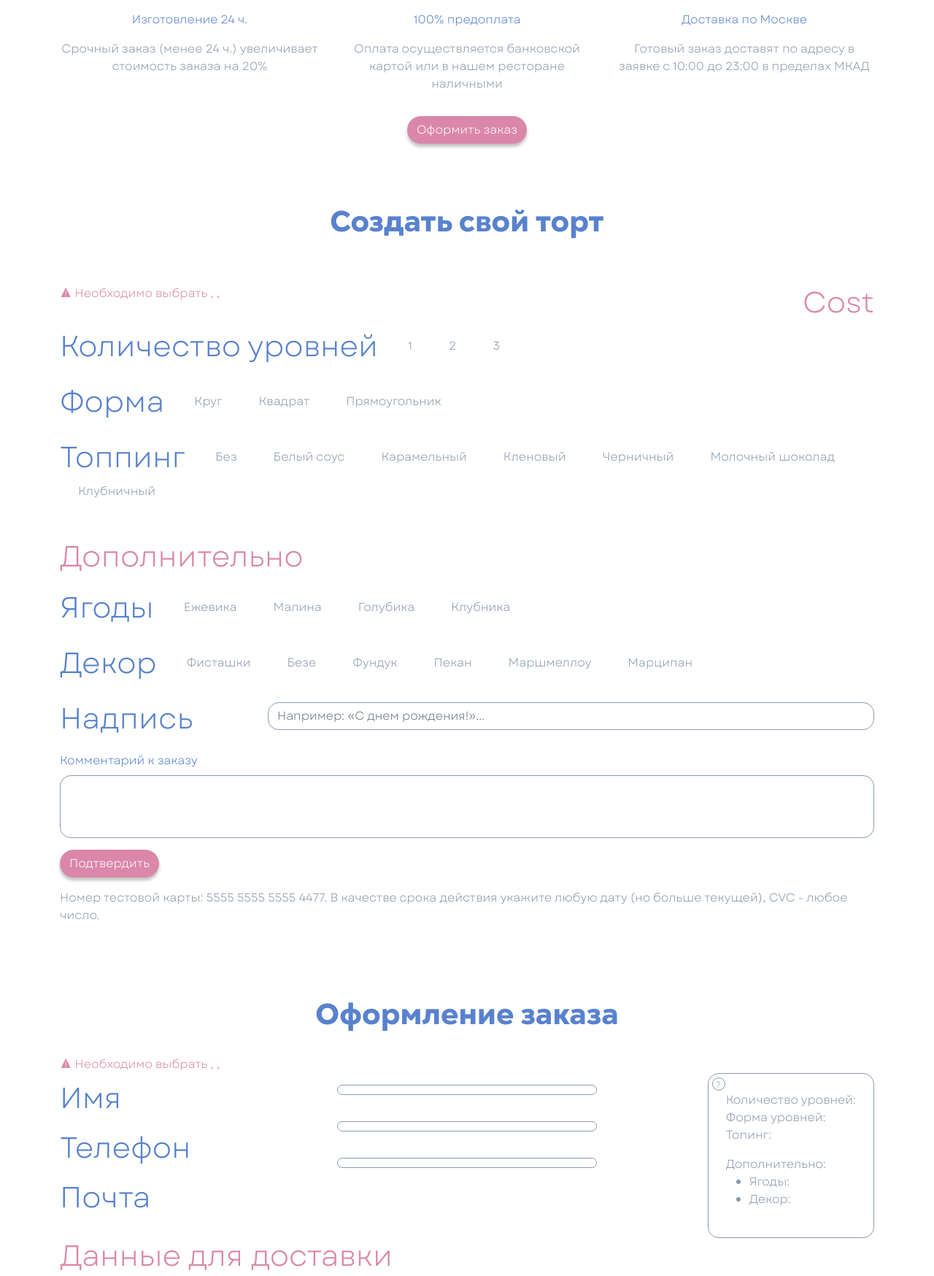
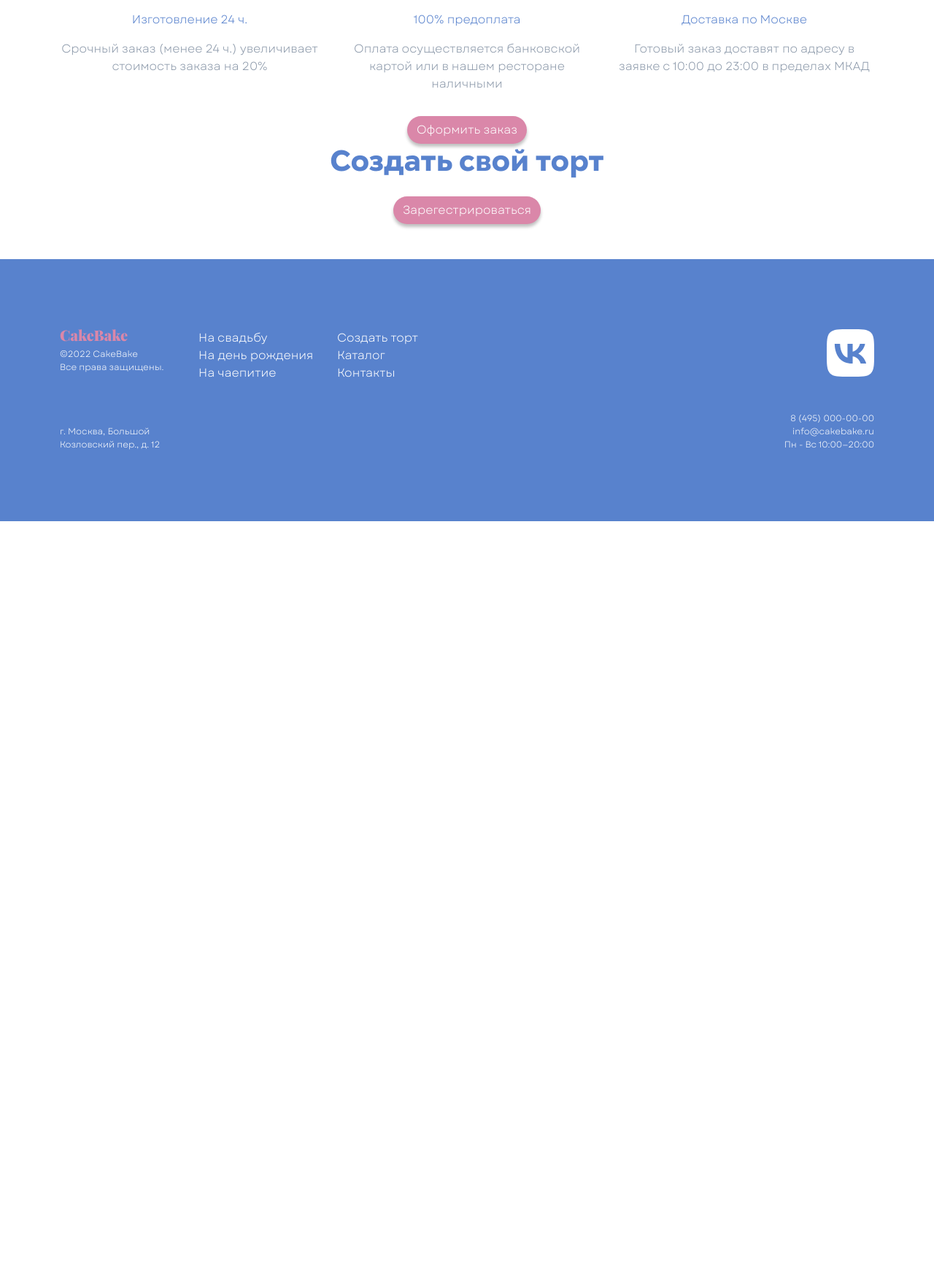
Before and after one commit to DamirBakty/cake-shop, a Django app: template cake/templates/cake/index.html in a window 1280 px wide. Shown: the part 1494-3242 px from the top of the page at 73% size. After the commit the page ends 2208 px from the top, so only its background shows below. Run offline with Django 3.2, Linux system fonts and the light colour scheme; the template is opened without the code that fills it, so the values that code supplies are empty.

Commit message:
create custom cake only for authenticated users

```diff
--- a/cake/templates/cake/index.html
+++ b/cake/templates/cake/index.html
@@ -11,11 +11,13 @@
                     <div class="modal-content px-4 cake__modal">
                         <div class="modal-header border-0 pb-0 pt-4">
                             <button @click="Reset" type="button" class="btn-close border rounded-pill"
-                                    data-bs-dismiss="modal" aria-label="Close"></button>
+                                    data-bs-dismiss="modal" aria-label="Close">
+                            </button>
                         </div>
                         <div class="modal-header border-0 py-0">
                             <label for="reg" class="modal-title font_Gogh fs_40 cake_blue" id="RegModalLabel">Вход /
-                                Регистрация</label>
+                                Регистрация
+                            </label>
                         </div>
                         <form class="d-none">
                             <input v-model="RegInput" type="text" name="REG">
@@ -65,9 +67,11 @@
                                     href="{% static 'cake/docs/soglasie.pdf' %}" target="_blank"
                                     class="fs_12 cake_grey">обработку персональных данных </a>
                                 в соответствии с политикой конфиденциальности`
-                                05:00` : ``</p>
+                                05:00` : ``
+                            </p>
                             <a href="#" v-if="Step === `Code`" @click.prevent="ToRegStep1"
-                               class="text-decoration-none cake_pink fs_12">изменить данные</a>
+                               class="text-decoration-none cake_pink fs_12">изменить данные
+                            </a>
                         </div>
                     </div>
                 </div>
@@ -151,15 +155,15 @@
                         МКАД</p>
                 </div>
                 <div class="d-flex justify-content-center">
-                    <a href="#step3" class="btn text-white rounded-pill mt-3 shadow-none cake__button cake__bg_pink">Оформить
-                        заказ</a>
+                    <a href="#step3" class="btn text-white rounded-pill mt-3 shadow-none cake__button cake__bg_pink">Оформить заказ</a>
                 </div>
             </article>
 
+            {% if user.is_authenticated %}
                 <article id="VueApp">
                     <section class="row pt-header" id="step3">
                         <h2 class="font_Gogh fs_40 cake_blue text-center">Создать свой торт</h2>
-                    <v-form :validation-schema="schema1" @submit="ToStep4">
+                        <v-form :validation-schema="schema1" @submit="ToStep4" method="post" action='{% url "cake:payment" %}'>
                             <div class="d-flex justify-content-end align-items-center position-relative">
                                 <span class="cake_pink position-absolute start-0 top-50">
                                     <error-message name="lvls" class="from__alert"></error-message>
@@ -193,6 +197,7 @@
                                         class="d-none cake__input"></v-field>
                                 <label for="form3" class="mx-2 px-3 py-1 cake_grey cake__label">Прямоугольник</label>
                             </div>
+
                             <div class="d-flex align-items-center flex-wrap mb-3">
                                 <span class="me-3 fs_40 cake_blue">Топпинг</span>
                                 <v-field v-model="Topping" type="radio" name="topping" id="topping1" value="1"
@@ -217,7 +222,9 @@
                                         class="d-none cake__input"></v-field>
                                 <label for="topping7" class="mx-2 px-3 py-1 cake_grey cake__label">Клубничный</label>
                             </div>
+
                             <h1 class="me-3 fs_40 cake_pink mb-3 mt-5">Дополнительно</h1>
+
                             <div class="d-flex align-items-center flex-wrap mb-3">
                                 <span class="me-3 fs_40 cake_blue">Ягоды</span>
                                 <v-field v-model="Berries" type="radio" name="berries" id="berries1" value="1"
@@ -233,6 +240,7 @@
                                         class="d-none cake__input"></v-field>
                                 <label for="berries4" class="mx-2 px-3 py-1 cake_grey cake__label">Клубника</label>
                             </div>
+
                             <div class="d-flex align-items-center flex-wrap mb-3">
                                 <span class="me-3 fs_40 cake_blue">Декор</span>
                                 <v-field v-model="Decor" type="radio" name="decor" id="decor1" value="1"
@@ -254,6 +262,7 @@
                                         class="d-none cake__input"></v-field>
                                 <label for="decor6" class="mx-2 px-3 py-1 cake_grey cake__label">Марципан</label>
                             </div>
+
                             <div class="row mb-3">
                                 <div class="col-5 col-md-4 col-lg-3">
                                     <label class="me-3 fs_40 cake_blue" for="words">Надпись</label>
@@ -268,16 +277,11 @@
                                 <label for="comment" class="cake_blue">Комментарий к заказу</label>
                                 <textarea v-model="Comments" :class="Comments ? 'cake__border_blue': ''" name="comment"
                                     id="comment" rows="3" class="form-control mt-2 cake__textinput"
-                                      style="resize: none"></textarea>
+                                    style="resize: none">
+                                </textarea>
                             </div>
                             <div class="d-flex justify-content-end">
-                            <form action='{% url "cake:payment" %}' method="post">{% csrf_token %}
-                                <button type="submit"
-                                        class="btn text-white rounded-pill mt-3 shadow-none cake__button cake__bg_pink">
-                                    Подтвердить
-                                </button>
-                                <p class="cake_grey mt-3">Номер тестовой карты: 5555 5555 5555 4477. В качестве срока действия укажите любую дату (но больше текущей), CVC - любое число.</p>
-                            </form>
+                                <button type="submit" class="btn text-white rounded-pill mt-3 shadow-none cake__button cake__bg_pink">Подтвердить</button>
                                 <a href="#step4" ref="ToStep4" class="d-none"></a>
                             </div>
                         </v-form>
@@ -325,11 +329,10 @@
                             <input v-model="DelivComments" type="text" name="DELIVCOMMENTS">
                             <button type="submit" ref="HiddenFormSubmit">Submit Order</button>
                         </form>
-                    <v-form :validation-schema="schema2" @submit="this.$refs.HiddenFormSubmit.click()">
+                        <form :validation-schema="schema2" @submit="this.$refs.HiddenFormSubmit.click()" method="post" action='{% url "cake:payment" %}'>{% csrf_token %}
                             <div class="col">
                                 <div class="d-flex flex-column position-relative pb-5">
-                                <h2 class="fs_40 font_Gogh cake_blue text-center align-self-center">Оформление
-                                    заказа</h2>
+                                    <h2 class="fs_40 font_Gogh cake_blue text-center align-self-center">Оформление заказа</h2>
                                     <span class="cake_pink mt-2 position-absolute bottom-0">
                                         <error-message name="name" class="from__alert"></error-message>
                                         <error-message name="phone" class="from__alert"></error-message>
@@ -346,34 +349,38 @@
                                         <div class="position-relative pb-1">
                                             <v-field v-model="Name" :class="Name ? 'cake__border_blue': ''" type="text"
                                                 name="name" id="name" placeholder="Введите ваше имя"
-                                                 class="form-control my-3 cake__textinput"></v-field>
+                                                class="form-control my-3 cake__textinput">
+                                            </v-field>
                                             <v-field v-model="Name" type="text" name="name_format" class="d-none"></v-field>
                                             <error-message name="name_format"
-                                                       class="position-absolute bottom-0 cake_pink fs_12"></error-message>
+                                                class="position-absolute bottom-0 cake_pink fs_12">
+                                            </error-message>
                                         </div>
                                         <div class="position-relative pb-1">
                                             <v-field v-model="Phone" :class="Phone ? 'cake__border_blue': ''" type="tel"
                                                 name="phone" id="phone" placeholder="Введите номер"
-                                                 class="form-control my-3 cake__textinput"></v-field>
-                                        <v-field v-model="Phone" type="phone" name="phone_format"
-                                                 class="d-none"></v-field>
+                                                class="form-control my-3 cake__textinput">
+                                            </v-field>
+                                            <v-field v-model="Phone" type="phone" name="phone_format" class="d-none"></v-field>
                                             <error-message name="phone_format"
-                                                       class="position-absolute bottom-0 cake_pink fs_12"></error-message>
+                                                class="position-absolute bottom-0 cake_pink fs_12">
+                                            </error-message>
                                         </div>
                                         <div class="position-relative pb-1">
                                             <v-field v-model="Email" :class="Email ? 'cake__border_blue': ''" type="email"
                                                 name="email" id="email" placeholder="Введите почту"
-                                                 class="form-control my-3 cake__textinput"></v-field>
-                                        <v-field v-model="Email" type="email" name="email_format"
-                                                 class="d-none"></v-field>
+                                                class="form-control my-3 cake__textinput">
+                                            </v-field>
+                                            <v-field v-model="Email" type="email" name="email_format" class="d-none"></v-field>
                                             <error-message name="email_format"
-                                                       class="position-absolute bottom-0 cake_pink fs_12"></error-message>
+                                                class="position-absolute bottom-0 cake_pink fs_12">
+                                            </error-message>
                                         </div>
                                     </div>
                                     <div class="col-12 col-lg-4 d-flex justify-content-center justify-content-lg-end">
                                         <div class="cake__card p-4 position-relative cake_grey">
                                             <span class="cake__badge rounded-pill">?</span>
-                                        <span>Количество уровней: </span>
+                                            <span>Количество уровней:</span>
                                             <span>Форма уровней:</span>
                                             <p>Топинг:</p>
                                             <span>Дополнительно:</span>
@@ -403,14 +410,17 @@
                                     <div class="col-6 col-lg-4 d-flex flex-column">
                                         <v-field v-model="Address" :class="Address ? 'cake__border_blue': ''" type="text"
                                             name="address" id="address" placeholder="Введите ваш адрес"
-                                             class="form-control my-3 cake__textinput"></v-field>
+                                            class="form-control my-3 cake__textinput">
+                                        </v-field>
                                         <v-field v-model="Dates" :class="Dates ? 'cake__border_blue': ''" type="date"
                                             name="date" id="date" placeholder="ДД.ММ.ГГ"
-                                             class="form-control my-3 cake__textinput"></v-field>
+                                            class="form-control my-3 cake__textinput">
+                                        </v-field>
                                         <v-field v-model="Time" :class="Time ? 'cake__border_blue': ''" type="time"
                                             name="time"
                                             id="time" placeholder="00:00"
-                                             class="form-control my-3 cake__textinput"></v-field>
+                                            class="form-control my-3 cake__textinput">
+                                        </v-field>
                                     </div>
                                 </div>
                                 <div class="row mt-3">
@@ -418,7 +428,8 @@
                                         <label for="deliv-comment" class="cake_blue">Комментарий для курьера</label>
                                         <textarea v-model="DelivComments" :class="DelivComments ? 'cake__border_blue': ''"
                                             id="deliv-comment" class="form-control cake__textinput mt-3" rows="2"
-                                              style="resize: none"></textarea>
+                                            style="resize: none">
+                                        </textarea>
                                     </div>
                                     <div class="col-12 col-md-6 d-flex flex-column align-items-center align-items-md-end mt-3 mt-md-0">
                                         <div class="d-flex">
@@ -431,8 +442,15 @@
                                     </div>
                                 </div>
                             </div>
-                    </v-form>
+                        </form>
                     </section>
                 </article>
+            {% else %}
+                <h2 class="font_Gogh fs_40 cake_blue text-center">Создать свой торт</h2>
+                <div class="d-flex justify-content-center">
+                    <a href="{% url 'user:register' %}" class="btn text-white rounded-pill mt-3 shadow-none cake__button cake__bg_pink">Зарегестрироваться</a>
                 </div>
-    </main>{% endblock %}
+            {% endif %}
+        </div>
+    </main>
+{% endblock %}
--- a/cake/urls.py
+++ b/cake/urls.py
@@ -3,6 +3,7 @@
 from cake.views import get_catalog, index, account, orders, payment
 
 app_name = 'cake'
+
 urlpatterns = [
     path('', index, name='index'),
     path('account/', account, name='account'),
--- a/cake/views.py
+++ b/cake/views.py
@@ -9,6 +9,7 @@
 
 
 def index(request):
+    """Главная страница."""
     return render(request, 'cake/index.html')
 
 
@@ -43,10 +44,9 @@
 
 
 def payment(request):
-    """Оплата заказа."""
+    """Создание заказа и оплата."""
     Configuration.account_id = YOOKASSA_ACCOUNT_ID
     Configuration.secret_key = YOOKASSA_SECRET_KEY
-
     payment = Payment.create({
         "amount": {
             "value": "100",  # str(order.total_price)
```
Also changed, not shown: user/urls.py (line endings or trailing spaces). Lines whose indentation alone changed are shown as unchanged.
